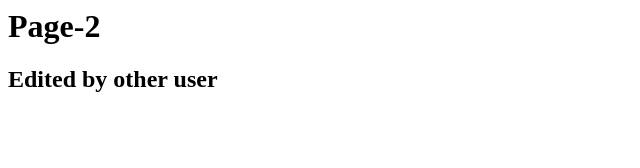
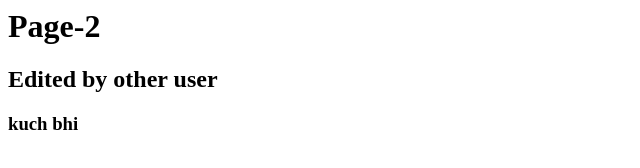
Before and after one commit to NarendraPatel007/DCSMCA3, a plain HTML site: page MCA3_Page2.html in a window 1280 px wide. Shown: the full height of the page, 0-640 px from the left. Drawn offline with Linux system fonts and the light colour scheme.

Commit message:
Add new tag

```diff
--- a/MCA3_Page2.html
+++ b/MCA3_Page2.html
@@ -4,5 +4,6 @@
 	<body>
 		<h1>Page-2</h1>
 		<h2>Edited by other user</h2>
+		<h3>kuch bhi</h3>
 	</body>
 </html>
```
